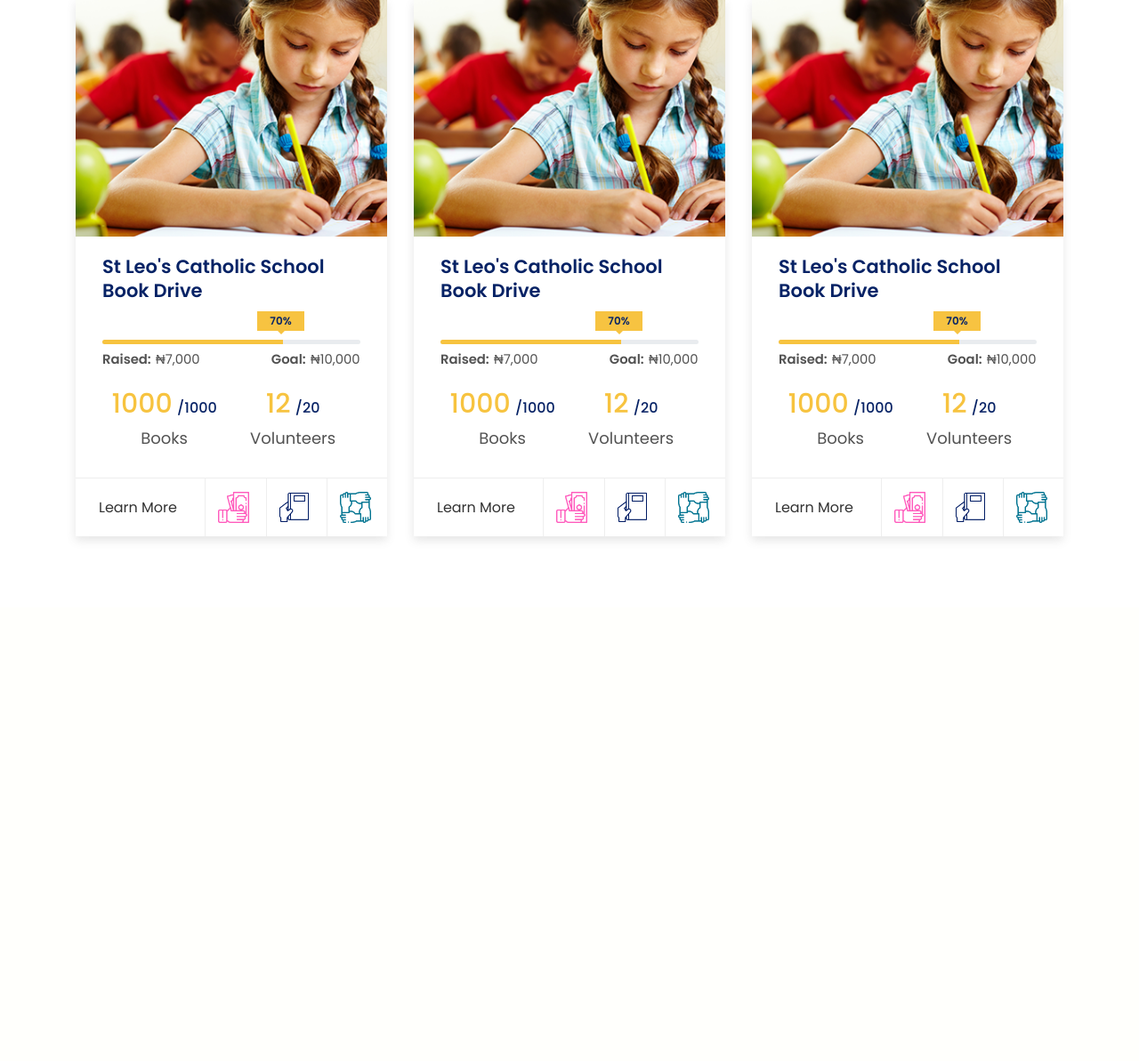
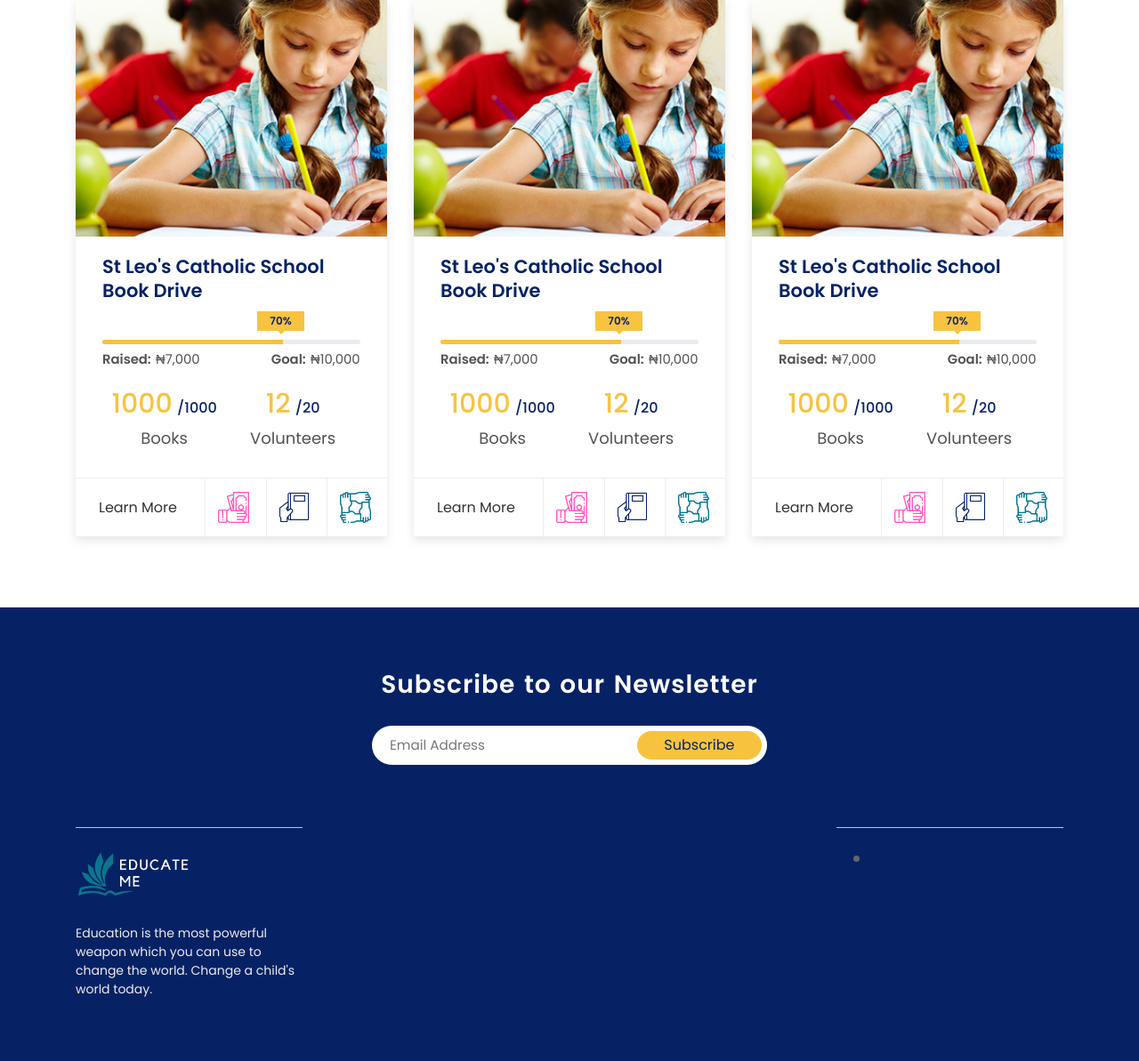
Before and after one commit to ajawu/educate-me, a Django app: page / in a window 1280 px wide. Shown: the part 3756-4949 px from the top of the page at 89% size. Before the commit the page ends 4364 px from the top, so only its background shows below. Run offline with Django 3.2, Linux system fonts and the light colour scheme; some libraries are stand-ins or nearby versions.

Commit message:
completed half footer section

```diff
--- a/static/resources/css/index.css
+++ b/static/resources/css/index.css
@@ -11,7 +11,7 @@ Other text - #777777
 /* ----------------- GENERAL SETUP --------------- */
 /* ----------------------------------------------- */
 
-html, body{
+html, body {
     scroll-behavior: smooth;
     font-family: 'Poppins', sans-serif;
     font-weight: 400;
@@ -20,7 +20,7 @@ html, body{
 }
 
 section {
-    padding: 80px 0 ;
+    padding: 80px 0;
 }
 
 /* ----------------- HEADINGS --------------- */
@@ -99,7 +99,7 @@ h2:after {
 
 header {
     padding-bottom: 70px;
-    background-image: linear-gradient(rgba(1,7,21,0.7), rgba(1,7,21,0.7)), url(img/hero-child-uniform.jpg);
+    background-image: linear-gradient(rgba(1, 7, 21, 0.7), rgba(1, 7, 21, 0.7)), url(img/hero-child-uniform.jpg);
     background-size: cover;
     background-position: center;
     background-repeat: no-repeat;
@@ -186,6 +186,7 @@ header {
 #contribute-section {
     background-color: #fff;
 }
+
 .contribute-card {
     margin-top: 15px;
     padding: 40px 20px 0;
@@ -293,7 +294,7 @@ header {
 /* -------------- DONATIONS SECTION -------------- */
 /* ----------------------------------------------- */
 #donations-section {
-    background-color: rgb(6,34,101);
+    background-color: rgb(6, 34, 101);
 }
 
 .metric-value {
@@ -354,7 +355,7 @@ header {
     top: 370px;
 }
 
-.middle-one{
+.middle-one {
     top: 350px;
 }
 
@@ -446,7 +447,7 @@ header {
     display: inline-block;
 }
 
-.right-metric-text-container  {
+.right-metric-text-container {
     margin: 0;
     width: 49%;
     text-align: right;
@@ -513,3 +514,89 @@ header {
     height: 35px;
     width: auto;
 }
+
+/* ----------------------------------------------- */
+/* ---------------- FOOTER SECTION --------------- */
+/* ----------------------------------------------- */
+footer {
+    padding: 50px 0 30px;
+    background-color: #062265;
+}
+
+.subscribe-form {
+    max-width: 540px;
+    width: 100%;
+}
+
+.footer-header {
+    color: #fff;
+    font-size: 140%;
+    margin-bottom: 0;
+}
+
+.fake-input {
+    display: block;
+    margin: 30px auto 0;
+    border: none;
+    padding: 5px 0 6px 13px;
+    width: 40%;
+    max-width: 450px;
+    background-color: #fff;
+    border-radius: 100px;
+
+}
+
+.subscribe-input {
+    border: none;
+    display: inline-block;
+    background-color: #fff;
+    padding: 0;
+    padding-left: 7px;
+    width: 280px;
+    height: 20px;
+    font-size: 76%;
+    color: #666;
+}
+
+.subscribe-input:active,
+.subscribe-input:focus {
+    outline: none;
+}
+
+.subscribe-input::placeholder {
+    color: #777;
+}
+
+.subscribe-button {
+    background-color: #f7c33f;
+    border: none;
+    outline: none;
+    margin: 0;
+    color: #062265;
+    border-radius: 100px;
+    font-size: 80%;
+    padding: 4px 30px;
+}
+
+.footer-section-box {
+    margin-top: 70px;
+    border-top: 1px solid #f7c33f;
+    padding: 20px 0;
+}
+
+.footer-logo {
+    height: auto;
+    width: 150px;
+    display: inline-block;
+    margin: 5px 0 10px -15px;
+}
+
+.footer-logo-text {
+    color: #ebebeb;
+    font-size: 70%;
+    margin-top: 20px;
+}
+
+.footer-links {
+
+}
--- a/templates/pledge_donations/index.html
+++ b/templates/pledge_donations/index.html
@@ -404,6 +404,48 @@
         </div>
     </div>
 </section>
+
+<footer id="footer-section">
+    <div class="container">
+        <div class="row">
+            <div class="col">
+                <h6 class="section-title-big center-section footer-header">
+                    Subscribe to our Newsletter
+                </h6>
+                <div class="fake-input">
+                    <form action="" class="subscribe-form">
+                        <input type="email" name="email-field-newsletter" id="email-field-newsletter"
+                               class="subscribe-input" placeholder="Email Address">
+                        <button class="subscribe-button">
+                            Subscribe
+                        </button>
+                    </form>
+                </div>
+            </div>
+        </div>
+
+        <div class="row">
+            <div class="col-3">
+                <div class="footer-section-box">
+                    <img src="{% static 'resources/images/educate-logo-white-cropped.png' %}" alt="site-logo"
+                         class="footer-logo">
+                    <p class="footer-logo-text">
+                        Education is the most powerful weapon which you can use to change the world.
+                        Change a child's world today.
+                    </p>
+                </div>
+            </div>
+            <div class="col-6"></div>
+            <div class="col-3">
+                <div class="footer-section-box">
+                    <ul class="footer-links">
+                        <li></li>
+                    </ul>
+                </div>
+            </div>
+        </div>
+    </div>
+</footer>
 <script src="https://code.jquery.com/jquery-3.5.1.slim.min.js"
         integrity="sha384-DfXdz2htPH0lsSSs5nCTpuj/zy4C+OGpamoFVy38MVBnE+IbbVYUew+OrCXaRkfj"
         crossorigin="anonymous">
```
Lines whose indentation alone changed are shown as unchanged.
